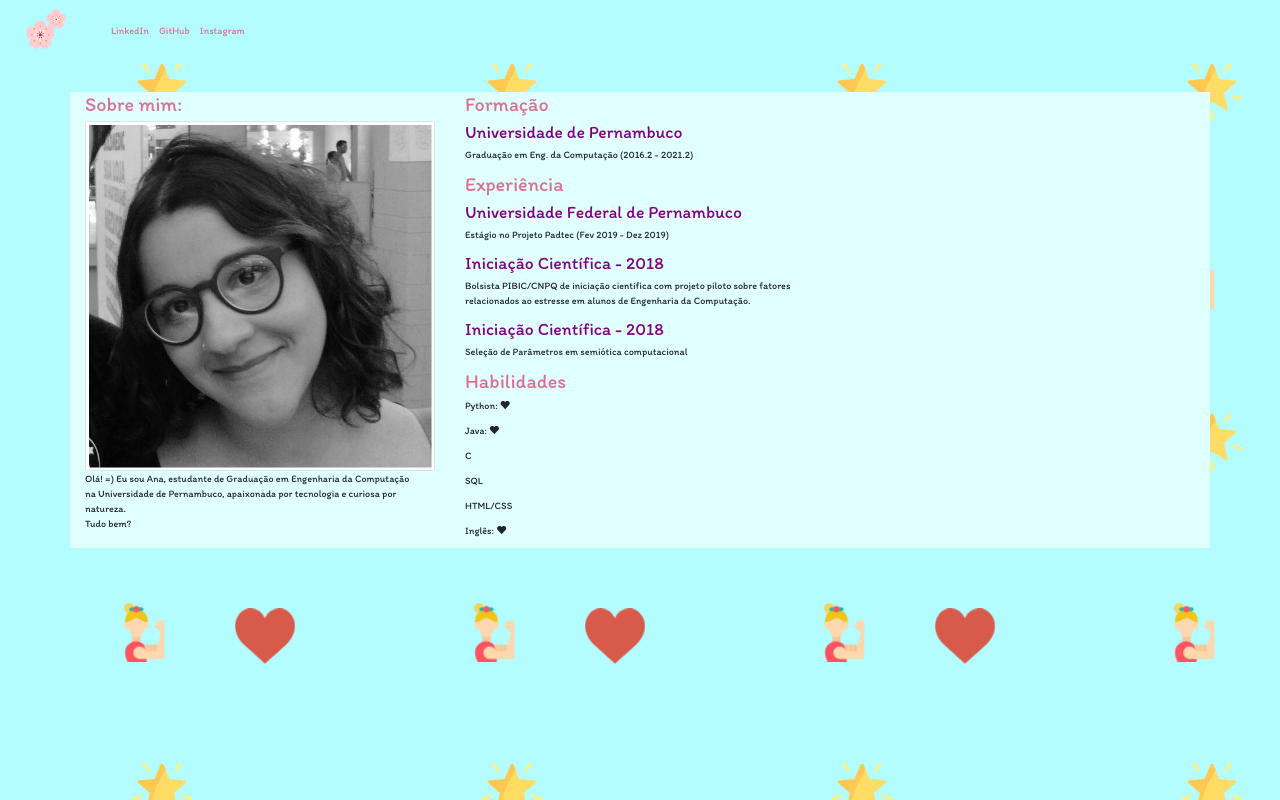
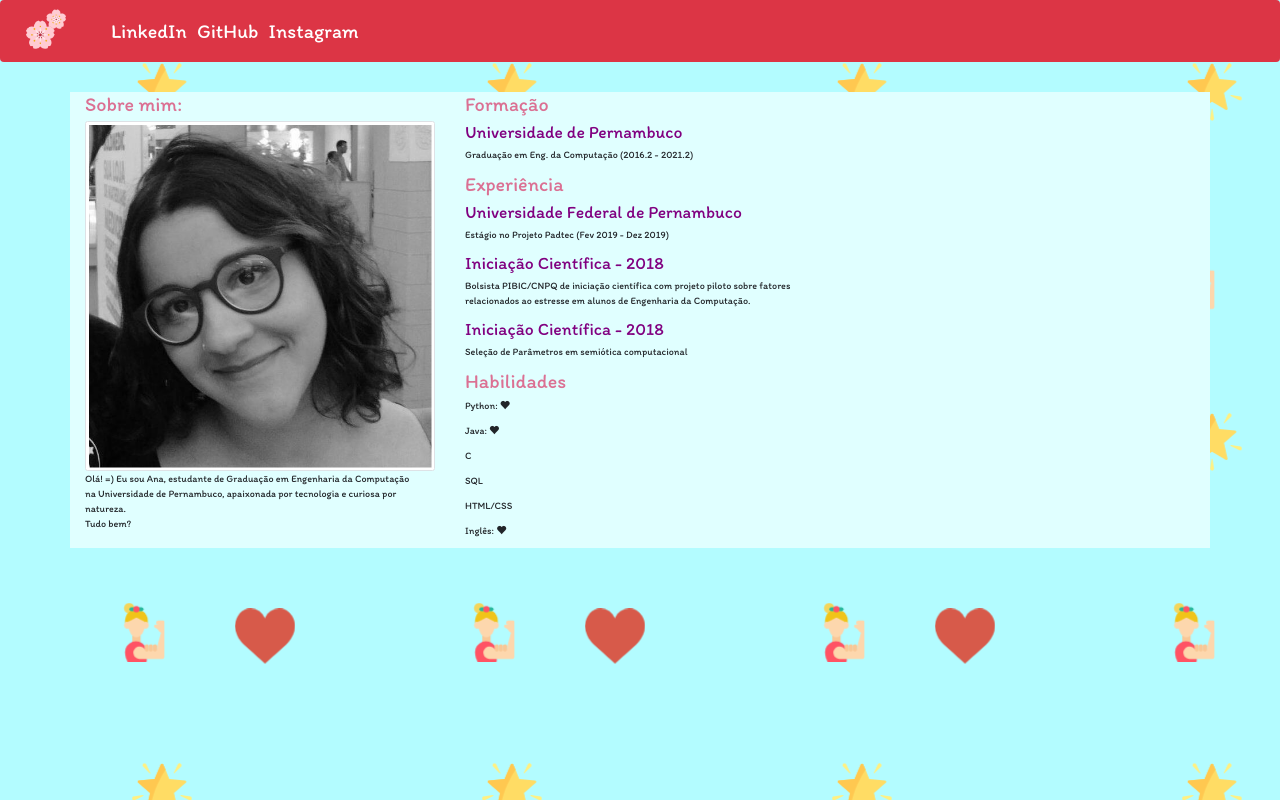
Before and after one commit to anacgfp/anacgfp.github.io, a plain HTML site: page index.html in a window 1280 px wide. Drawn offline with nearby package versions, Linux system fonts and the light colour scheme.

Commit message:
tentativa final 23232

```diff
--- a/index.html
+++ b/index.html
@@ -22,8 +22,11 @@
     border:cross-fade();
   }
 
+.navbar{
+  font-size:20px;
+}
   .navbar a{
-    color: palevioletred;
+    color: white;
   }
   .navbar a:hover{
     color: purple;
@@ -40,7 +43,7 @@ h3{
 <body>
 
   <!-- menu de cima-->
-<nav class="navbar navbar-expand-sm">
+<nav class="navbar navbar-expand-sm bg-danger">
     <a class="navbar-brand" href="#">
         <img src="imagens/sakura.png" alt="Logo" style="width:40px;">
       </a>
```
